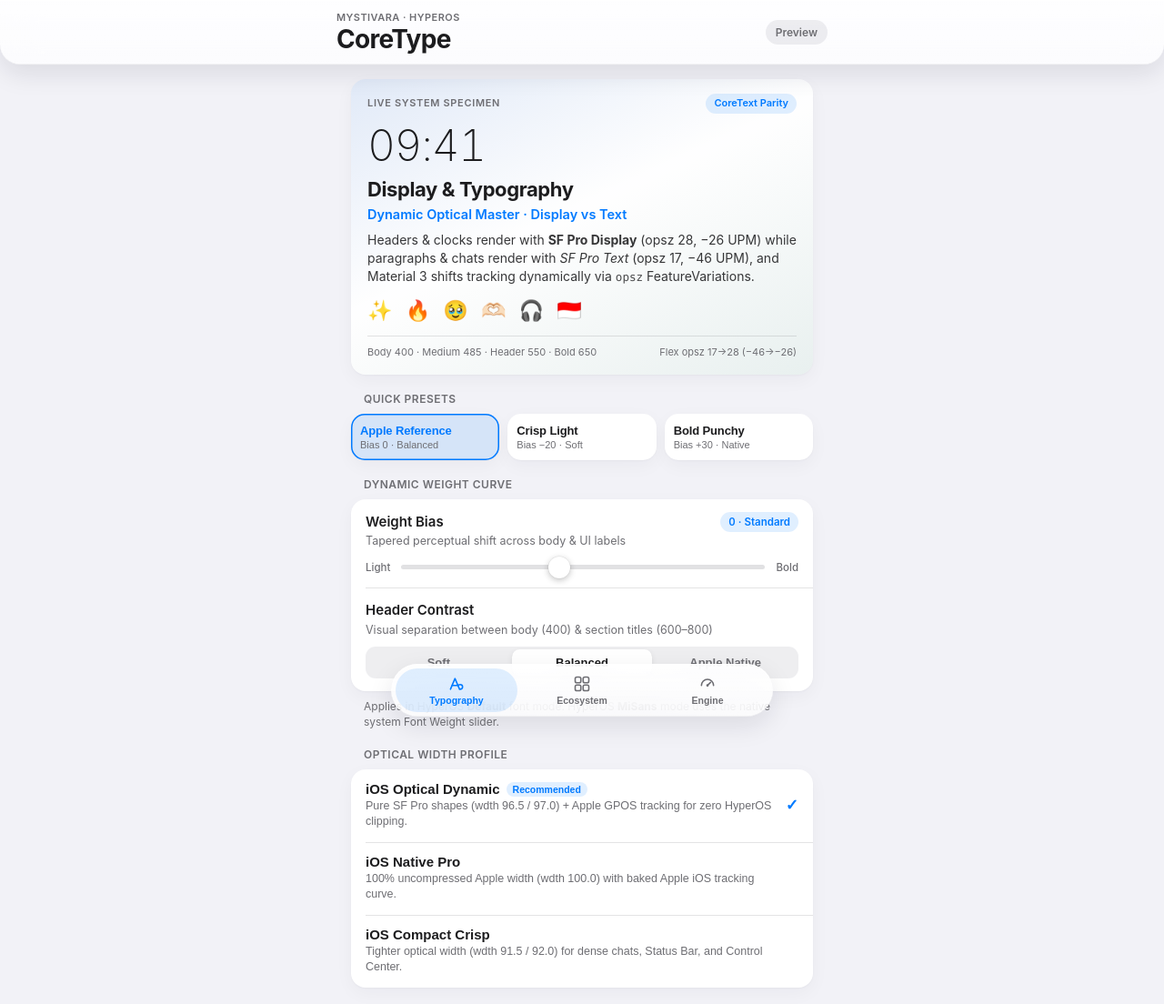
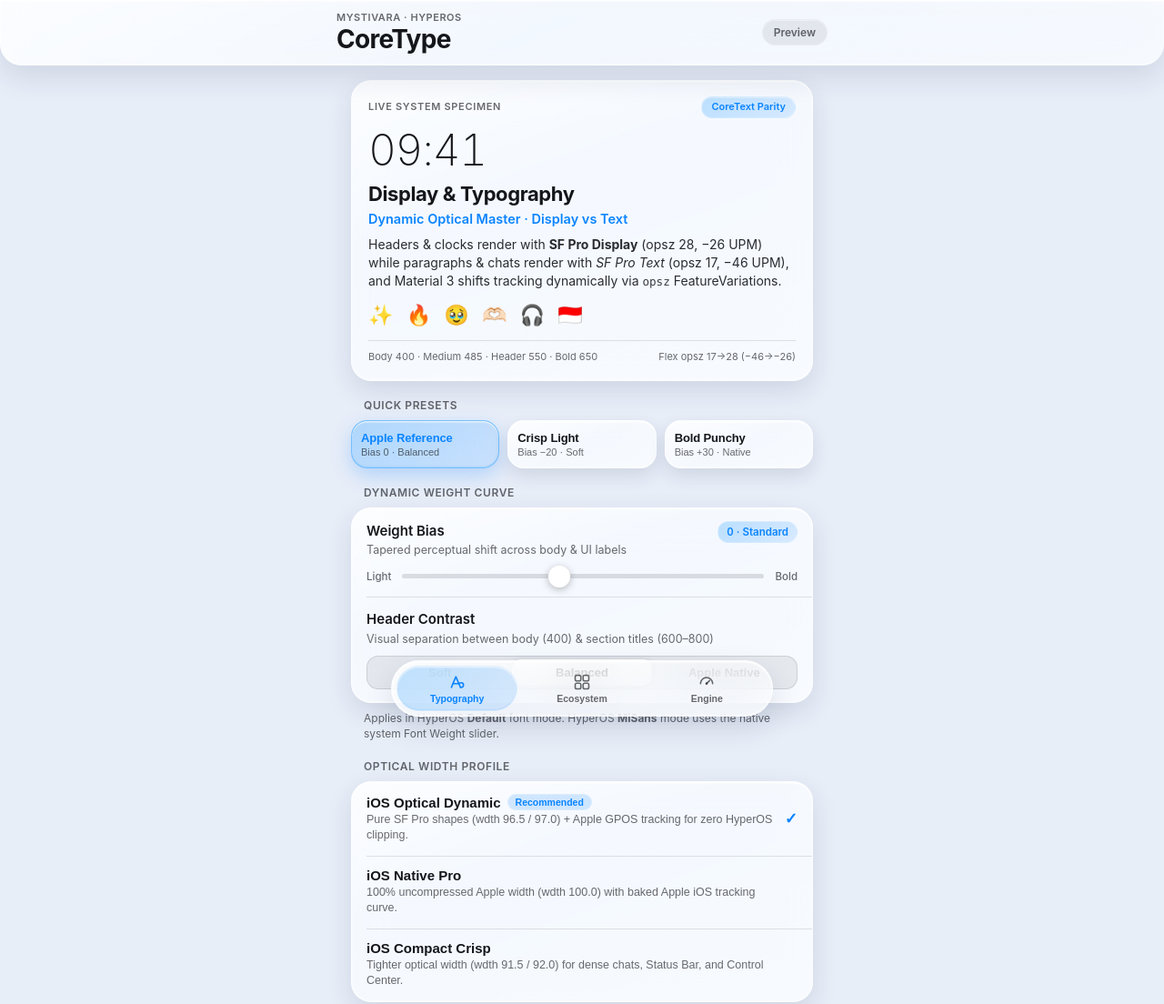
Before and after one commit to mystivara-creator/CoreType, a plain HTML site: page webroot/index.html in a window 1280 px wide. Shown: the top 1104 px of the page at 91% size. Drawn offline with Linux system fonts and the light colour scheme.

Commit message:
fix(webui): fix lowercase /data/adb/modules/coretype/action.sh path & authentic translucent Liquid Glass refraction

```diff
--- a/webroot/app.js
+++ b/webroot/app.js
@@ -4,7 +4,7 @@
   const STATE_FILE = "/data/adb/coretype/state.prop";
   const CONF_FILE = "/data/adb/coretype/config.conf";
   const TELEM_FILE = "/dev/.coretype/telemetry.prop";
-  const ACTION_SCRIPT = "/data/adb/modules/CoreType/action.sh";
+  const ACTION_SCRIPT = "/data/adb/modules/coretype/action.sh";
   const VALID_CONTRASTS = ["soft", "balanced", "apple_native"];
   const TAB_TITLES = {
     typography: "CoreType",
--- a/webroot/style.css
+++ b/webroot/style.css
@@ -1,67 +1,77 @@
-/* CoreType v1.2.1 — Apple iOS 27 Liquid Glass & Settings Native (Auto Light / Dark) */
+/* CoreType v1.2.1 — Authentic Apple iOS 27 Liquid Glass (Auto Light / Dark, 60fps Pure CSS) */
 
 :root {
-  /* Light Mode (iOS Settings Native) */
-  --bg: #f2f2f7;
-  --surface: #ffffff;
-  --surface-elevated: #f8f8fc;
+  /* Light Mode Palette */
+  --bg: #e8eef8;
+  --surface-solid: #ffffff;
   --sep: rgba(60, 60, 67, 0.14);
-  --text: #1c1c1e;
-  --text-secondary: #6e6e73;
-  --text-tertiary: #8e8e93;
+  --text: #14161a;
+  --text-secondary: rgba(20, 22, 26, 0.64);
+  --text-tertiary: rgba(20, 22, 26, 0.45);
   --accent: #007aff;
-  --accent-soft: rgba(0, 122, 255, 0.12);
-  --green: #34c759;
-  --green-soft: rgba(52, 199, 89, 0.15);
+  --accent-bright: #0a84ff;
+  --accent-soft: rgba(0, 122, 255, 0.16);
+  --green: #28cd41;
+  --green-soft: rgba(40, 205, 65, 0.18);
   --amber: #ff9500;
-  --amber-soft: rgba(255, 149, 0, 0.15);
-  --switch-track: rgba(120, 120, 128, 0.22);
-  --seg-bg: rgba(118, 118, 128, 0.12);
-  --seg-active: #ffffff;
-  --seg-shadow: 0 2px 6px rgba(0, 0, 0, 0.08), 0 0.5px 1px rgba(0, 0, 0, 0.05);
+  --amber-soft: rgba(255, 149, 0, 0.18);
+  --switch-track: rgba(120, 120, 128, 0.24);
+  --seg-bg: rgba(118, 118, 128, 0.14);
+  --seg-active: rgba(255, 255, 255, 0.82);
 
-  /* Liquid Glass Lensing Tokens (Light) */
-  --glass-bg: rgba(255, 255, 255, 0.72);
-  --glass-sheen-top: rgba(255, 255, 255, 0.65);
-  --glass-sheen-bottom: rgba(255, 255, 255, 0.08);
-  --glass-rim-top: rgba(255, 255, 255, 0.92);
-  --glass-rim-bottom: rgba(60, 60, 67, 0.10);
-  --glass-shadow: rgba(15, 23, 42, 0.10);
-  --inner-glow: rgba(0, 122, 255, 0.16);
-  --card-shadow: 0 1px 2px rgba(0, 0, 0, 0.03), 0 6px 20px rgba(15, 23, 42, 0.04);
-  --specimen-grad: linear-gradient(155deg, rgba(0, 122, 255, 0.07) 0%, rgba(255, 255, 255, 0.96) 46%, rgba(52, 199, 89, 0.05) 100%);
+  /* Authentic Liquid Glass Lensing Tokens (Light) */
+  --glass-fill: rgba(255, 255, 255, 0.46);
+  --glass-card-fill: rgba(255, 255, 255, 0.56);
+  --glass-sheen-top: rgba(255, 255, 255, 0.72);
+  --glass-sheen-mid: rgba(255, 255, 255, 0.14);
+  --glass-sheen-bot: rgba(255, 255, 255, 0.34);
+  --glass-rim-1: rgba(255, 255, 255, 0.96);
+  --glass-rim-2: rgba(255, 255, 255, 0.45);
+  --glass-rim-outer: rgba(255, 255, 255, 0.68);
+  --glass-shadow: rgba(15, 35, 75, 0.12);
+  --inner-glow: rgba(255, 255, 255, 0.55);
+  --pill-active-bg: linear-gradient(145deg, rgba(0, 140, 255, 0.24), rgba(0, 122, 255, 0.12));
+  --ambient-1: rgba(0, 148, 255, 0.30);
+  --ambient-2: rgba(124, 92, 255, 0.22);
+  --ambient-3: rgba(48, 213, 200, 0.24);
+  --ambient-4: rgba(255, 106, 136, 0.16);
 }
 
 @media (prefers-color-scheme: dark) {
   :root {
-    --bg: #000000;
-    --surface: #1c1c1e;
-    --surface-elevated: #2c2c2e;
-    --sep: rgba(84, 84, 88, 0.46);
-    --text: #f5f5f7;
-    --text-secondary: #98989f;
-    --text-tertiary: #7c7c84;
-    --accent: #0a84ff;
-    --accent-soft: rgba(10, 132, 255, 0.18);
-    --green: #30d158;
-    --green-soft: rgba(48, 209, 88, 0.18);
+    --bg: #070b14;
+    --surface-solid: #181a20;
+    --sep: rgba(255, 255, 255, 0.11);
+    --text: #f7f9fc;
+    --text-secondary: rgba(235, 240, 250, 0.66);
+    --text-tertiary: rgba(235, 240, 250, 0.44);
+    --accent: #38a2ff;
+    --accent-bright: #58b4ff;
+    --accent-soft: rgba(56, 162, 255, 0.22);
+    --green: #32d74b;
+    --green-soft: rgba(50, 215, 75, 0.20);
     --amber: #ff9f0a;
-    --amber-soft: rgba(255, 159, 10, 0.18);
-    --switch-track: rgba(120, 120, 128, 0.36);
-    --seg-bg: rgba(118, 118, 128, 0.24);
-    --seg-active: #3a3a3c;
-    --seg-shadow: 0 2px 8px rgba(0, 0, 0, 0.42), inset 0 0.5px 0 rgba(255, 255, 255, 0.14);
+    --amber-soft: rgba(255, 159, 10, 0.20);
+    --switch-track: rgba(255, 255, 255, 0.18);
+    --seg-bg: rgba(255, 255, 255, 0.08);
+    --seg-active: rgba(255, 255, 255, 0.20);
 
-    /* Liquid Glass Lensing Tokens (Dark) */
-    --glass-bg: rgba(28, 28, 32, 0.68);
-    --glass-sheen-top: rgba(255, 255, 255, 0.14);
-    --glass-sheen-bottom: rgba(255, 255, 255, 0.02);
-    --glass-rim-top: rgba(255, 255, 255, 0.24);
-    --glass-rim-bottom: rgba(255, 255, 255, 0.06);
-    --glass-shadow: rgba(0, 0, 0, 0.52);
-    --inner-glow: rgba(255, 255, 255, 0.16);
-    --card-shadow: inset 0 0.5px 0 rgba(255, 255, 255, 0.08), 0 8px 24px rgba(0, 0, 0, 0.28);
-    --specimen-grad: linear-gradient(155deg, rgba(10, 132, 255, 0.14) 0%, rgba(28, 28, 30, 0.96) 52%, rgba(48, 209, 88, 0.08) 100%);
+    /* Authentic Liquid Glass Lensing Tokens (Dark — refractive translucent glass) */
+    --glass-fill: rgba(255, 255, 255, 0.085);
+    --glass-card-fill: rgba(255, 255, 255, 0.075);
+    --glass-sheen-top: rgba(255, 255, 255, 0.22);
+    --glass-sheen-mid: rgba(255, 255, 255, 0.03);
+    --glass-sheen-bot: rgba(255, 255, 255, 0.11);
+    --glass-rim-1: rgba(255, 255, 255, 0.62);
+    --glass-rim-2: rgba(255, 255, 255, 0.20);
+    --glass-rim-outer: rgba(255, 255, 255, 0.26);
+    --glass-shadow: rgba(0, 0, 0, 0.48);
+    --inner-glow: rgba(255, 255, 255, 0.26);
+    --pill-active-bg: linear-gradient(145deg, rgba(64, 172, 255, 0.42), rgba(24, 122, 255, 0.22));
+    --ambient-1: rgba(16, 138, 255, 0.46);
+    --ambient-2: rgba(132, 76, 255, 0.36);
+    --ambient-3: rgba(22, 198, 224, 0.30);
+    --ambient-4: rgba(255, 78, 126, 0.24);
   }
 }
 
@@ -73,6 +83,7 @@
 html, body {
   margin: 0;
   padding: 0;
+  min-height: 100%;
   background: var(--bg);
   color: var(--text);
   font-family: -apple-system, BlinkMacSystemFont, "SF Pro Text", sans-serif;
@@ -81,40 +92,90 @@ html, body {
   overflow-x: hidden;
 }
 
+/* Fixed Ambient Color Field — gives Liquid Glass real color to refract & tint (zero scroll repaint) */
+body::before {
+  content: "";
+  position: fixed;
+  inset: 0;
+  z-index: -1;
+  pointer-events: none;
+  background:
+    radial-gradient(circle 280px at 14% 12%, var(--ambient-1), transparent 70%),
+    radial-gradient(circle 300px at 88% 22%, var(--ambient-2), transparent 72%),
+    radial-gradient(circle 320px at 78% 76%, var(--ambient-3), transparent 72%),
+    radial-gradient(circle 260px at 18% 86%, var(--ambient-4), transparent 70%);
+  transform: translateZ(0);
+}
+
 code {
   font-family: ui-monospace, SFMono-Regular, Menlo, monospace;
   font-size: 0.9em;
-  opacity: 0.9;
+  opacity: 0.92;
 }
 
-/* ==================== LIQUID GLASS LENSING ==================== */
+/* ==================== TRUE LIQUID GLASS LENSING ==================== */
+/* Multi-layer refractive glass: clear tinted interior + diagonal specular rim + convex inner glow */
 .glass-surface {
+  position: relative;
   background:
-    linear-gradient(180deg, var(--glass-sheen-top) 0%, var(--glass-sheen-bottom) 100%),
-    var(--glass-bg);
-  backdrop-filter: saturate(180%) blur(20px);
-  -webkit-backdrop-filter: saturate(180%) blur(20px);
+    linear-gradient(155deg, var(--glass-sheen-top) 0%, var(--glass-sheen-mid) 46%, var(--glass-sheen-bot) 100%),
+    var(--glass-fill);
+  backdrop-filter: saturate(200%) blur(24px);
+  -webkit-backdrop-filter: saturate(200%) blur(24px);
+  border: 1px solid var(--glass-rim-outer);
   box-shadow:
-    inset 0 1px 0 var(--glass-rim-top),
-    inset 0 -0.5px 0 var(--glass-rim-bottom),
+    inset 0 1.5px 1px var(--glass-rim-1),
+    inset 0 -1px 1.5px var(--glass-rim-2),
+    inset 1px 0 1px var(--glass-rim-2),
+    inset 0 0 22px rgba(255, 255, 255, 0.05),
+    0 12px 32px var(--glass-shadow);
+}
+
+.ios-group {
+  position: relative;
+  background:
+    linear-gradient(160deg, var(--glass-sheen-top) 0%, var(--glass-sheen-mid) 36%, var(--glass-sheen-bot) 100%),
+    var(--glass-card-fill);
+  backdrop-filter: saturate(190%) blur(20px);
+  -webkit-backdrop-filter: saturate(190%) blur(20px);
+  border: 1px solid var(--glass-rim-outer);
+  border-radius: 22px;
+  box-shadow:
+    inset 0 1.25px 0.8px var(--glass-rim-1),
+    inset 0 -1px 1.2px var(--glass-rim-2),
     0 10px 28px var(--glass-shadow);
+  overflow: hidden;
+  contain: layout style;
 }
 
 /* Accessibility & Low-End GPU Tinted Solid Mode */
 @media (prefers-reduced-transparency: reduce) {
-  .glass-surface {
-    background: var(--surface) !important;
+  body::before {
+    display: none !important;
+  }
+  .glass-surface,
+  .ios-group,
+  .preset-pill {
+    background: var(--surface-solid) !important;
     backdrop-filter: none !important;
     -webkit-backdrop-filter: none !important;
-    box-shadow: 0 2px 10px var(--glass-shadow), 0 0 0 0.5px var(--sep) !important;
+    border-color: var(--sep) !important;
+    box-shadow: 0 2px 10px var(--glass-shadow) !important;
   }
 }
 
-body.reduced-glass .glass-surface {
-  background: var(--surface) !important;
+body.reduced-glass::before {
+  display: none !important;
+}
+
+body.reduced-glass .glass-surface,
+body.reduced-glass .ios-group,
+body.reduced-glass .preset-pill {
+  background: var(--surface-solid) !important;
   backdrop-filter: none !important;
   -webkit-backdrop-filter: none !important;
-  box-shadow: 0 2px 10px var(--glass-shadow), 0 0 0 0.5px var(--sep) !important;
+  border-color: var(--sep) !important;
+  box-shadow: 0 2px 10px var(--glass-shadow) !important;
 }
 
 /* Interactive Inner-Glow Reaction (CSS Variable Pointer Light) */
@@ -132,9 +193,9 @@ body.reduced-glass .glass-surface {
   pointer-events: none;
   opacity: 0;
   background: radial-gradient(
-    circle 92px at var(--glow-x, 50%) var(--glow-y, 50%),
+    circle 96px at var(--glow-x, 50%) var(--glow-y, 50%),
     var(--inner-glow),
-    transparent 72%
+    transparent 70%
   );
   transition: opacity 0.22s ease;
 }
@@ -145,7 +206,7 @@ body.reduced-glass .glass-surface {
 }
 
 .interactive-glow:active {
-  transform: scale(0.978);
+  transform: scale(0.975);
 }
 
 /* ==================== FROSTED STICKY HEADER ==================== */
@@ -154,7 +215,10 @@ body.reduced-glass .glass-surface {
   top: 0;
   z-index: 30;
   padding: max(12px, env(safe-area-inset-top)) 16px 12px;
-  border-radius: 0 0 22px 22px;
+  border-top: none;
+  border-left: none;
+  border-right: none;
+  border-radius: 0 0 24px 24px;
 }
 
 .ios-nav-inner {
@@ -170,7 +234,7 @@ body.reduced-glass .glass-surface {
   display: block;
   font-size: 11px;
   font-weight: 600;
-  letter-spacing: 0.04em;
+  letter-spacing: 0.05em;
   text-transform: uppercase;
   color: var(--text-secondary);
 }
@@ -184,11 +248,13 @@ body.reduced-glass .glass-surface {
 }
 
 .status-pill {
-  padding: 5px 11px;
+  padding: 5px 12px;
   border-radius: 999px;
   font-size: 12px;
   font-weight: 600;
   white-space: nowrap;
+  border: 0.5px solid rgba(255, 255, 255, 0.24);
+  box-shadow: inset 0 1px 0 rgba(255, 255, 255, 0.32);
 }
 
 .badge-active {
@@ -210,7 +276,7 @@ body.reduced-glass .glass-surface {
 .container {
   max-width: 540px;
   margin: 0 auto;
-  padding: 16px 16px calc(96px + env(safe-area-inset-bottom));
+  padding: 16px 16px calc(102px + env(safe-area-inset-bottom));
 }
 
 .tab-panel {
@@ -219,13 +285,13 @@ body.reduced-glass .glass-surface {
 
 .tab-panel.active {
   display: block;
-  animation: tabReveal 0.26s cubic-bezier(0.22, 1, 0.36, 1);
+  animation: tabReveal 0.28s cubic-bezier(0.22, 1, 0.36, 1);
 }
 
 @keyframes tabReveal {
   from {
     opacity: 0;
-    transform: translateY(6px) scale(0.992);
+    transform: translateY(7px) scale(0.99);
   }
   to {
     opacity: 1;
@@ -239,9 +305,8 @@ body.reduced-glass .glass-surface {
   align-items: center;
   gap: 12px;
   padding: 12px 15px;
-  border-radius: 16px;
+  border-radius: 18px;
   margin-bottom: 14px;
-  animation: toastPop 0.28s cubic-bezier(0.22, 1, 0.36, 1);
 }
 
 .reboot-dot {
@@ -274,7 +339,7 @@ body.reduced-glass .glass-surface {
   font-size: 12px;
   font-weight: 600;
   text-transform: uppercase;
-  letter-spacing: 0.04em;
+  letter-spacing: 0.05em;
   color: var(--text-secondary);
   margin: 18px 14px 8px;
 }
@@ -291,14 +356,6 @@ body.reduced-glass .glass-surface {
   color: var(--text-secondary);
   margin: 8px 14px 4px;
   line-height: 1.45;
-}
-
-.ios-group {
-  background: var(--surface);
-  border-radius: 16px;
-  box-shadow: var(--card-shadow);
-  overflow: hidden;
-  contain: layout style;
 }
 
 .ios-sep {
@@ -360,8 +417,7 @@ body.reduced-glass .glass-surface {
 
 /* ==================== LIVE SYSTEM SPECIMEN ==================== */
 .specimen-card {
-  padding: 16px 18px;
-  background: var(--specimen-grad);
+  padding: 17px 18px;
 }
 
 .specimen-top {
@@ -381,10 +437,12 @@ body.reduced-glass .glass-surface {
 .specimen-chip {
   font-size: 11px;
   font-weight: 600;
-  padding: 3px 9px;
+  padding: 3px 10px;
   border-radius: 999px;
-  background: var(--accent-soft);
-  color: var(--accent);
+  background: var(--pill-active-bg);
+  color: var(--accent-bright);
+  border: 0.5px solid rgba(255, 255, 255, 0.26);
+  box-shadow: inset 0 1px 0 rgba(255, 255, 255, 0.35);
 }
 
 .specimen-clock {
@@ -406,7 +464,7 @@ body.reduced-glass .glass-surface {
 .specimen-subhead {
   font-size: 14.5px;
   font-weight: 600;
-  color: var(--accent);
+  color: var(--accent-bright);
   margin-bottom: 8px;
 }
 
@@ -414,7 +472,7 @@ body.reduced-glass .glass-surface {
   margin: 0 0 12px;
   font-size: 14px;
   color: var(--text);
-  opacity: 0.88;
+  opacity: 0.9;
 }
 
 .specimen-emoji {
@@ -434,7 +492,7 @@ body.reduced-glass .glass-surface {
   border-top: 0.5px solid var(--sep);
 }
 
-/* ==================== QUICK PRESETS ==================== */
+/* ==================== QUICK PRESETS (LIQUID GLASS PILLS) ==================== */
 .preset-strip {
   display: grid;
   grid-template-columns: repeat(3, 1fr);
@@ -443,22 +501,33 @@ body.reduced-glass .glass-surface {
 
 .preset-pill {
   appearance: none;
-  border: none;
-  background: var(--surface);
+  background:
+    linear-gradient(155deg, var(--glass-sheen-top) 0%, var(--glass-sheen-mid) 50%, var(--glass-sheen-bot) 100%),
+    var(--glass-card-fill);
+  backdrop-filter: saturate(190%) blur(18px);
+  -webkit-backdrop-filter: saturate(190%) blur(18px);
+  border: 1px solid var(--glass-rim-outer);
   color: var(--text);
-  border-radius: 15px;
+  border-radius: 18px;
   padding: 11px 10px;
   text-align: left;
   cursor: pointer;
-  box-shadow: var(--card-shadow);
+  box-shadow:
+    inset 0 1.2px 0.8px var(--glass-rim-1),
+    inset 0 -1px 1px var(--glass-rim-2),
+    0 8px 20px var(--glass-shadow);
   display: flex;
   flex-direction: column;
   gap: 2px;
 }
 
 .preset-pill.selected {
-  background: var(--accent-soft);
-  box-shadow: inset 0 0 0 1.5px var(--accent), var(--card-shadow);
+  background: var(--pill-active-bg);
+  border-color: rgba(88, 180, 255, 0.72);
+  box-shadow:
+    inset 0 1.5px 1px rgba(255, 255, 255, 0.65),
+    inset 0 -1px 1.5px rgba(88, 180, 255, 0.35),
+    0 8px 22px rgba(0, 122, 255, 0.24);
 }
 
 .preset-name {
@@ -468,7 +537,7 @@ body.reduced-glass .glass-surface {
 }
 
 .preset-pill.selected .preset-name {
-  color: var(--accent);
+  color: var(--accent-bright);
 }
 
 .preset-sub {
@@ -482,8 +551,9 @@ body.reduced-glass .glass-surface {
   font-weight: 600;
   padding: 3px 9px;
   border-radius: 999px;
-  background: var(--accent-soft);
-  color: var(--accent);
+  background: var(--pill-active-bg);
+  color: var(--accent-bright);
+  border: 0.5px solid rgba(255, 255, 255, 0.24);
   font-variant-numeric: tabular-nums;
 }
 
@@ -491,7 +561,7 @@ body.reduced-glass .glass-surface {
   appearance: none;
   border: none;
   background: transparent;
-  color: var(--accent);
+  color: var(--accent-bright);
   font-size: 13px;
   font-weight: 600;
   padding: 2px 4px;
@@ -528,7 +598,7 @@ input[type="range"]::-webkit-slider-thumb {
   height: 24px;
   border-radius: 50%;
   background: #ffffff;
-  box-shadow: 0 2px 7px rgba(0, 0, 0, 0.24), 0 0 0 0.5px rgba(0, 0, 0, 0.08);
+  box-shadow: 0 2px 8px rgba(0, 0, 0, 0.28), 0 0 0 0.5px rgba(255, 255, 255, 0.5);
   cursor: pointer;
 }
 
@@ -537,8 +607,9 @@ input[type="range"]::-webkit-slider-thumb {
   grid-template-columns: repeat(3, 1fr);
   gap: 3px;
   padding: 3px;
-  border-radius: 11px;
+  border-radius: 13px;
   background: var(--seg-bg);
+  border: 0.5px solid var(--sep);
 }
 
 .seg-btn {
@@ -549,14 +620,14 @@ input[type="range"]::-webkit-slider-thumb {
   font-size: 13px;
   font-weight: 600;
   padding: 7px 6px;
-  border-radius: 8.5px;
+  border-radius: 10px;
   cursor: pointer;
 }
 
 .seg-btn.selected {
   background: var(--seg-active);
   color: var(--text);
-  box-shadow: var(--seg-shadow);
+  box-shadow: inset 0 1px 0 rgba(255, 255, 255, 0.42), 0 2px 8px rgba(0, 0, 0, 0.16);
 }
 
 /* ==================== CHECKMARK ROWS & PILL BUTTONS ==================== */
@@ -578,7 +649,7 @@ input[type="range"]::-webkit-slider-thumb {
 .ios-checkmark {
   font-size: 17px;
   font-weight: 700;
-  color: var(--accent);
+  color: var(--accent-bright);
   opacity: 0;
   transform: scale(0.75);
   transition: opacity 0.16s ease, transform 0.18s cubic-bezier(0.22, 1, 0.36, 1);
@@ -593,10 +664,11 @@ input[type="range"]::-webkit-slider-thumb {
 .mini-tag {
   font-size: 10.5px;
   font-weight: 600;
-  padding: 2px 7px;
+  padding: 2px 8px;
   border-radius: 999px;
   background: var(--accent-soft);
-  color: var(--accent);
+  color: var(--accent-bright);
+  border: 0.5px solid rgba(255, 255, 255, 0.22);
 }
 
 .mini-tag-green {
@@ -606,21 +678,26 @@ input[type="range"]::-webkit-slider-thumb {
 
 .ios-pill-btn {
   appearance: none;
-  border: none;
+  border: 1px solid rgba(255, 255, 255, 0.48);
   border-radius: 999px;
-  padding: 8px 15px;
+  padding: 8px 16px;
   font-size: 13px;
   font-weight: 600;
-  background: var(--accent);
+  background: linear-gradient(150deg, #32a0ff 0%, #007aff 100%);
   color: #ffffff;
+  box-shadow:
+    inset 0 1.2px 0.8px rgba(255, 255, 255, 0.55),
+    0 6px 16px rgba(0, 122, 255, 0.32);
   cursor: pointer;
   white-space: nowrap;
   flex-shrink: 0;
 }
 
 .ios-pill-secondary {
-  background: var(--accent-soft);
-  color: var(--accent);
+  background: var(--pill-active-bg);
+  color: var(--accent-bright);
+  border-color: rgba(255, 255, 255, 0.32);
+  box-shadow: inset 0 1px 0 rgba(255, 255, 255, 0.36);
 }
 
 .ios-pill-btn:disabled {
@@ -648,6 +725,7 @@ input[type="range"]::-webkit-slider-thumb {
   inset: 0;
   border-radius: 999px;
   background: var(--switch-track);
+  box-shadow: inset 0 1px 2px rgba(0, 0, 0, 0.18);
   transition: background-color 0.22s ease;
   cursor: pointer;
 }
@@ -661,7 +739,7 @@ input[type="range"]::-webkit-slider-thumb {
   top: 2px;
   border-radius: 50%;
   background: #ffffff;
-  box-shadow: 0 2px 6px rgba(0, 0, 0, 0.22);
+  box-shadow: 0 2px 6px rgba(0, 0, 0, 0.25);
   transition: transform 0.22s cubic-bezier(0.22, 1, 0.36, 1);
 }
 
@@ -741,19 +819,20 @@ input[type="range"]::-webkit-slider-thumb {
 .ios-toast {
   position: fixed;
   left: 50%;
-  bottom: calc(84px + env(safe-area-inset-bottom));
+  bottom: calc(88px + env(safe-area-inset-bottom));
   z-index: 45;
   display: inline-flex;
   align-items: center;
   gap: 8px;
-  padding: 9px 16px;
+  padding: 9px 17px;
   border-radius: 999px;
   font-size: 13px;
   font-weight: 600;
   color: var(--text);
   pointer-events: none;
   opacity: 0;
-  transform: translate(-50%, 12px) scale(0.88);
+  will-change: transform, opacity;
+  transform: translate(-50%, 12px) scale(0.86);
   transition:
     opacity 0.24s cubic-bezier(0.22, 1, 0.36, 1),
     transform 0.28s cubic-bezier(0.22, 1, 0.36, 1);
@@ -799,7 +878,7 @@ input[type="range"]::-webkit-slider-thumb {
 
 .tab-btn {
   appearance: none;
-  border: none;
+  border: 1px solid transparent;
   background: transparent;
   color: var(--text-secondary);
   border-radius: 999px;
@@ -815,8 +894,12 @@ input[type="range"]::-webkit-slider-thumb {
 }
 
 .tab-btn.active {
-  background: var(--accent-soft);
-  color: var(--accent);
+  background: var(--pill-active-bg);
+  color: var(--accent-bright);
+  border-color: rgba(255, 255, 255, 0.36);
+  box-shadow:
+    inset 0 1.2px 0.8px rgba(255, 255, 255, 0.55),
+    inset 0 -0.8px 1px rgba(88, 180, 255, 0.28);
 }
 
 .tab-icon {
@@ -836,8 +919,7 @@ input[type="range"]::-webkit-slider-thumb {
 }
 
 @media (prefers-reduced-motion: reduce) {
-  .tab-panel.active,
-  .reboot-bar {
+  .tab-panel.active {
     animation: none;
   }
   .interactive-glow,
```
